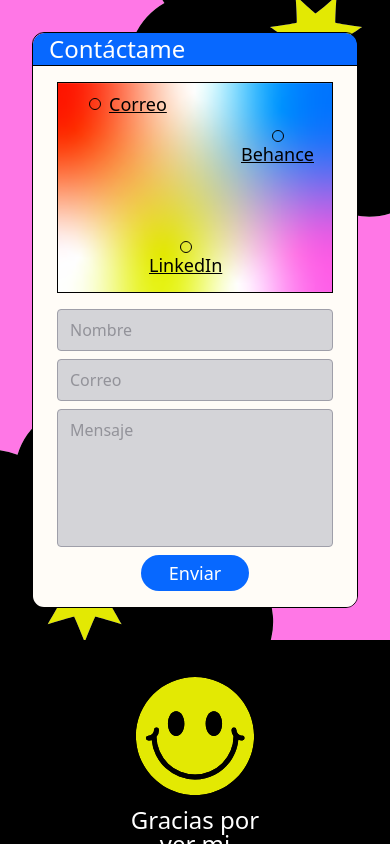
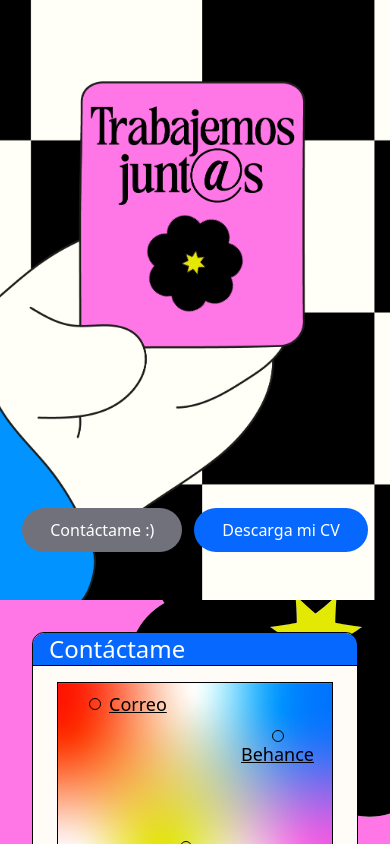
Before and after one commit to tomas-oa/dora-disenia, a Next.js app: page / in a window 390 px wide. Shown: the top 844 px of the page. Built offline with nearby package versions, Linux system fonts and the light colour scheme; a web font is replaced by a local one; what tailwindcss-debug-screens would draw is missing.

Commit message:
feat: add trabajemos section

```diff
--- a/app/page.tsx
+++ b/app/page.tsx
@@ -11,6 +11,10 @@ import {
   TAGS,
 } from "@/constants";
 
+import sticker from "@/public/sticker.svg";
+
+import lets_work_mobile from "@/public/lets-work/lets_work_mobile.png";
+
 import contact_background_desktop from "@/public/contact/background_desktop.svg";
 import contact_background_mobile from "@/public/contact/background_mobile.svg";
 import contact_gradient_desktop from "@/public/contact/gradient_desktop.png";
@@ -23,6 +27,59 @@ import footer_smiley from "@/public/footer/smiley.svg";
 export default function RootPage() {
   return (
     <main className={clsx("grid grid-cols-1")}>
+      <section
+        id="trabajemos"
+        className={clsx("relative flex h-150 flex-col", "lg:hidden")}
+      >
+        <Image
+          width={1280}
+          height={720}
+          src={lets_work_mobile}
+          alt="lets work"
+          draggable={false}
+          className={clsx(
+            "absolute inset-0 size-full object-cover object-center",
+          )}
+        />
+
+        <Image
+          src={sticker}
+          alt="sticker"
+          width={96}
+          height={96}
+          draggable={false}
+          className={clsx(
+            "-translate-x-1/2 absolute left-1/2 size-24 translate-y-54 animate-spin",
+          )}
+        />
+
+        <div
+          className={clsx(
+            "absolute inset-x-0 bottom-12 px-container",
+            "flex flex-row items-center justify-center gap-3",
+          )}
+        >
+          <Link
+            href="#contacto"
+            className={clsx(
+              "z-10 w-fit max-w-56 text-nowrap rounded-full bg-zinc-500 px-7 py-2.5 text-center text-base text-white",
+            )}
+          >
+            Contáctame {":)"}
+          </Link>
+
+          <a
+            download
+            href={"/cv.pdf"}
+            className={clsx(
+              "z-10 w-fit max-w-56 text-nowrap rounded-full bg-dora-blue px-7 py-2.5 text-center text-base text-white",
+            )}
+          >
+            Descarga mi CV
+          </a>
+        </div>
+      </section>
+
       <section
         id="contacto"
         className={clsx(
```
Also changed, not shown: public/lets-work/lets_work_mobile.png (added), public/sticker.svg (added).
